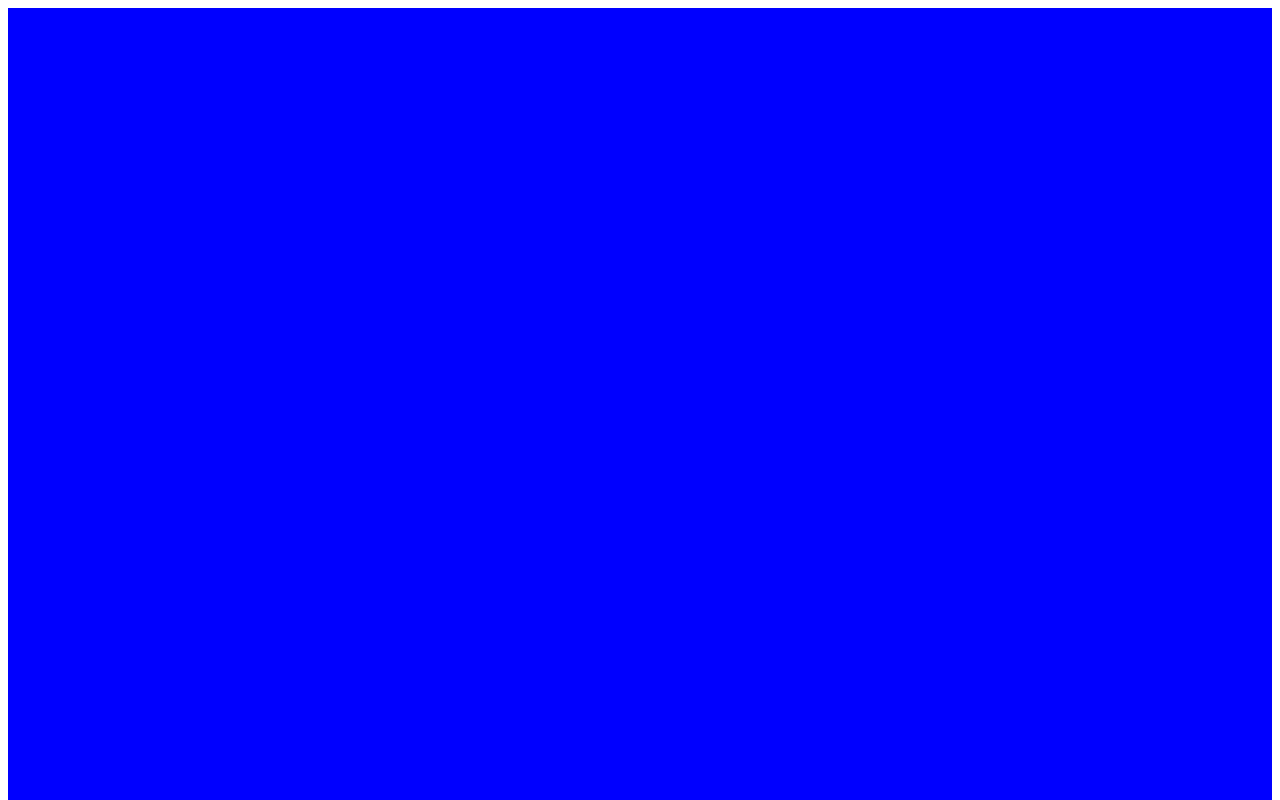
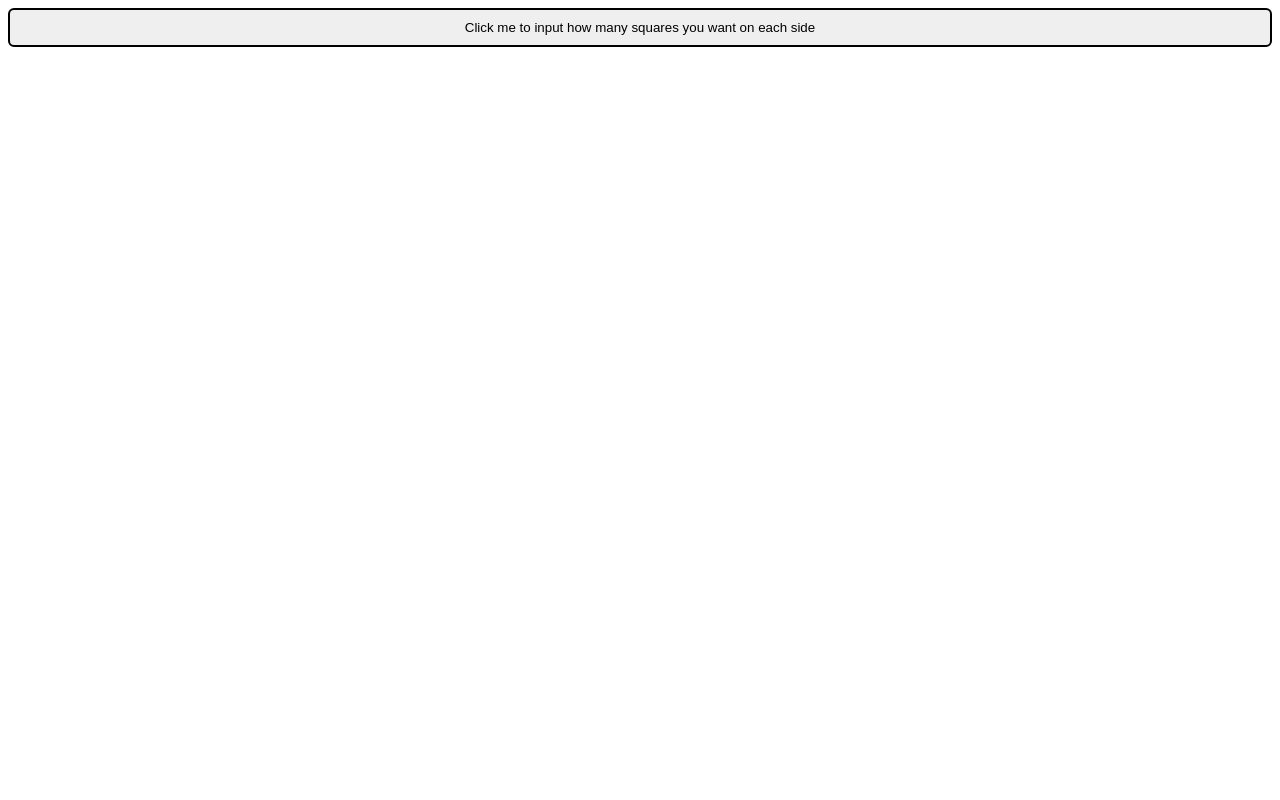
Before and after one commit to DvK12/Etch-a-Sketch, a plain HTML site: page index.html in a window 1280 px wide. Shown: the top 800 px of the page. Drawn offline with Linux system fonts and the light colour scheme.

Commit message:
add button to input squares per side

```diff
--- a/script.js
+++ b/script.js
@@ -1,4 +1,21 @@
 const grid = document.querySelector("#grid");
+const myButton = document.createElement("button");
+
+myButton.textContent =
+  "Click me to input how many squares you want on each side";
+myButton.addEventListener("click", onButtonClick);
+document.body.insertBefore(myButton, grid);
+
+function onButtonClick(e) {
+  let numberSquares = window.prompt(
+    "Input the number of squares you want, needs to be maximmum 100:"
+  );
+  if (numberSquares > 100) {
+    return;
+  } else {
+    generateGrid(numberSquares);
+  }
+}
 
 function onLeave(e) {
   selectedDiv = e.path[0];
@@ -10,10 +27,18 @@ function onEnter(e) {
   selectedDiv.classList.toggle("hovered");
 }
 
-for (let i = 0; i < 16; i++) {
-  let myDiv = document.createElement("div");
-  myDiv.setAttribute("class", "gridElement");
-  myDiv.addEventListener("mouseenter", onEnter);
-  myDiv.addEventListener("mouseleave", onLeave);
-  grid.appendChild(myDiv);
+function removeAllChildNodes(parent) {
+  while (parent.firstChild) {
+    parent.removeChild(parent.firstChild);
+  }
 }
+function generateGrid(numberSquares) {
+  removeAllChildNodes(grid);
+  for (let i = 0; i < numberSquares * numberSquares; i++) {
+    let myDiv = document.createElement("div");
+    myDiv.setAttribute("class", "gridElement");
+    myDiv.addEventListener("mouseenter", onEnter);
+    myDiv.addEventListener("mouseleave", onLeave);
+    grid.appendChild(myDiv);
+  }
+}
--- a/style.css
+++ b/style.css
@@ -4,11 +4,18 @@
   flex-wrap: wrap;
 }
 .gridElement {
-  width: 25%;
-  padding-top: 25%;
+  width: 1%;
+  padding-top: 1%;
   background-color: blue;
 }
 
 .hovered {
   background-color: gray;
 }
+
+button {
+  border-radius: 6px;
+  border: 2px solid black;
+  width: 100%;
+  padding: 10px;
+}
```
